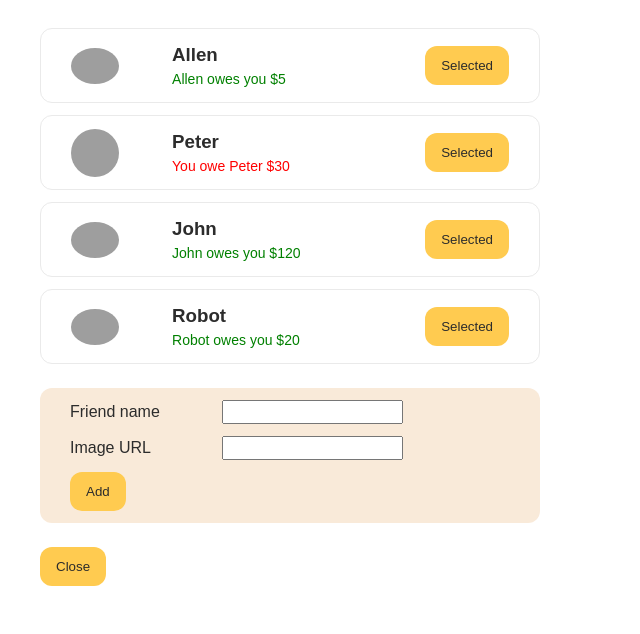
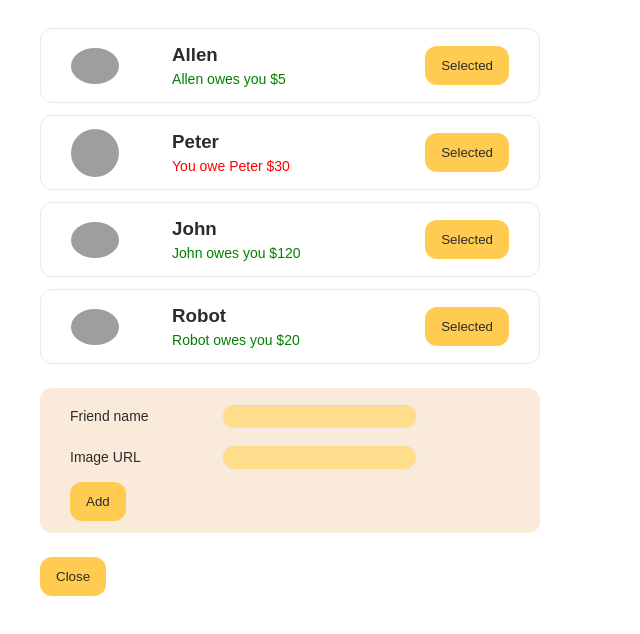
Before and after one commit to ariantershnjakuu/list-friends, a React (Create React App) app: page / in a window 1280 px wide. Both pictures are taken after a click on the button "Add friend". Shown: the top 634 px of the page, without its empty margins (0-640 px from the left). Built offline with nearby package versions, Linux system fonts and the light colour scheme; grey boxes are pictures that could not be loaded.

Commit message:
Add key prop for form split bill component

```diff
--- a/src/App.tsx
+++ b/src/App.tsx
@@ -62,6 +62,7 @@ function App() {
       </div>
       {selectedFriend && (
         <FormSplitBill
+          key={selectedFriend.id}
           selectedFriend={selectedFriend}
           onSplitBill={handleSplitBill}
         />
--- a/src/components/FormAddFriend.tsx
+++ b/src/components/FormAddFriend.tsx
@@ -25,7 +25,10 @@ const FormAddFriend: React.FC<FormAddFriendProps> = ({ onAddFriend }) => {
   return (
     <div>
       <form action="" className="form-add-friend" onSubmit={handleSubmit}>
-        <div style={{ display: "flex", gap: "32px" }}>
+        <div
+          style={{ display: "flex", gap: "32px" }}
+          className="form-split-element"
+        >
           <label htmlFor="" style={{ width: "120px" }}>
             Friend name
           </label>
@@ -37,7 +40,10 @@ const FormAddFriend: React.FC<FormAddFriendProps> = ({ onAddFriend }) => {
             onChange={(e) => setName(e.target.value)}
           />
         </div>
-        <div style={{ display: "flex", gap: "32px" }}>
+        <div
+          style={{ display: "flex", gap: "32px" }}
+          className="form-split-element"
+        >
           <label htmlFor="" style={{ width: "120px" }}>
             Image URL
           </label>
```
